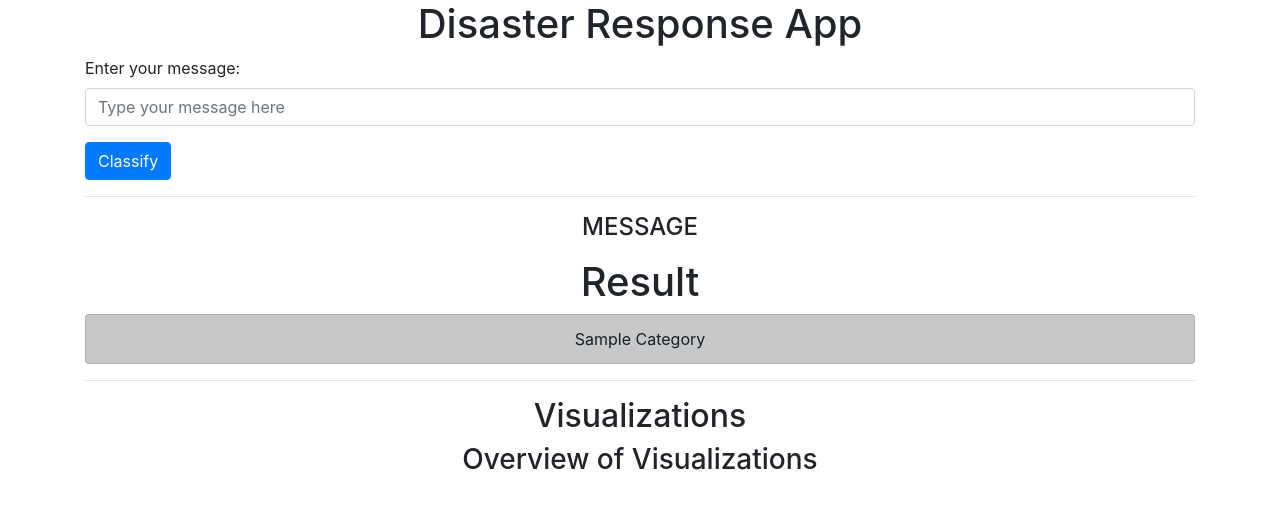
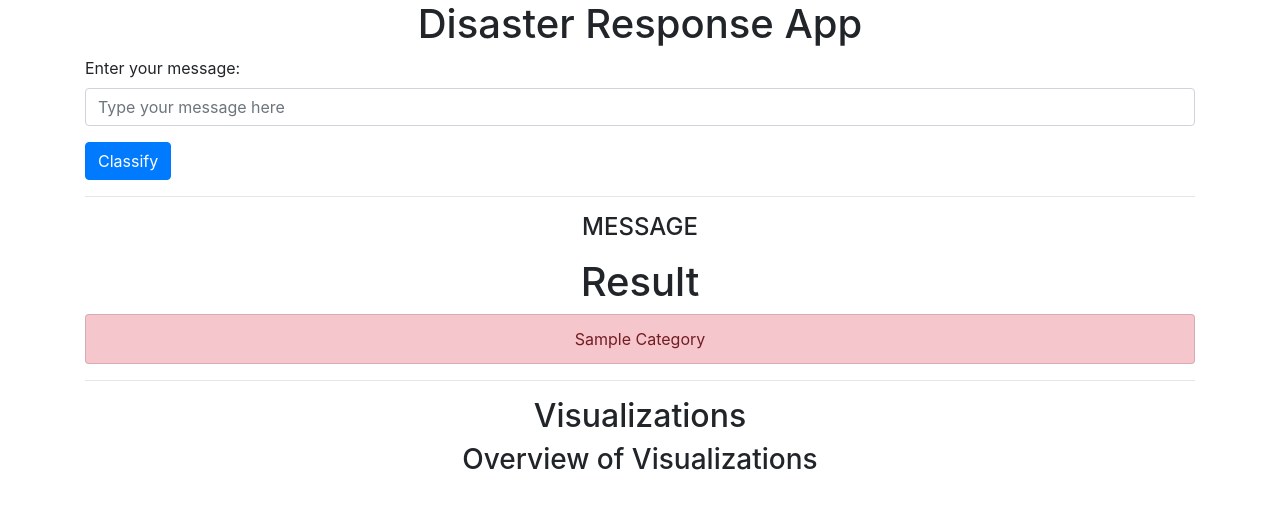
Before and after one commit to nadaYossef/disaster-ML-pipeline, a Flask app: template templates/go.html in a window 1280 px wide. Shown: the top 509 px of the page. Run offline with Flask 3, Linux system fonts and the light colour scheme; the template is opened without the code that fills it: most values are stand-ins (such as "Sample title", 1, 10 or a date in 2020); parts of the project's set-up code (start-up, migrations or seed data) failed here and were passed over; some libraries are stand-ins or nearby versions.

Commit message:
Update go.html

```diff
--- a/templates/go.html
+++ b/templates/go.html
@@ -12,9 +12,9 @@
     <ul class="list-group">
         {% for category, classification in classification_result.items() %}
             {% if classification == 1 %}
-                <li class="list-group-item list-group-item-success text-center">{{category.replace('_', ' ').title()}}</li>
+                <li class="list-group-item list-group-item-success text-center">{{ category.replace('_', ' ').title() }}</li>
             {% else %}
-                <li class="list-group-item list-group-item-dark text-center">{{category.replace('_', ' ').title()}}</li>
+                <li class="list-group-item list-group-item-danger text-center">{{ category.replace('_', ' ').title() }}</li>
             {% endif %}
         {% endfor %}
     </ul>
@@ -25,14 +25,14 @@
     <div>
         <h3 class="text-center">Overview of Visualizations</h3>
         {% for id in ids %}
-            <div id="{{id}}"></div>
+            <div id="{{ id }}"></div>
         {% endfor %}
     </div>
 
     <script>
         var graphs = {{ graphJSON | safe }};
         graphs.forEach(function(graph, index) {
-            var graphDiv = document.getElementById('graph-' + index);
+            var graphDiv = document.getElementById(ids[index]);
             Plotly.newPlot(graphDiv, graph.data, graph.layout);
         });
     </script>
```
